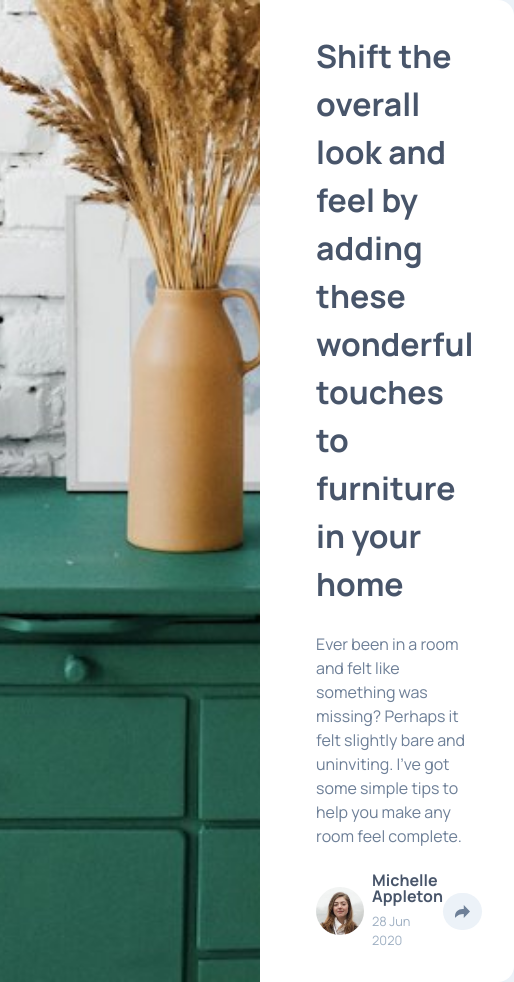
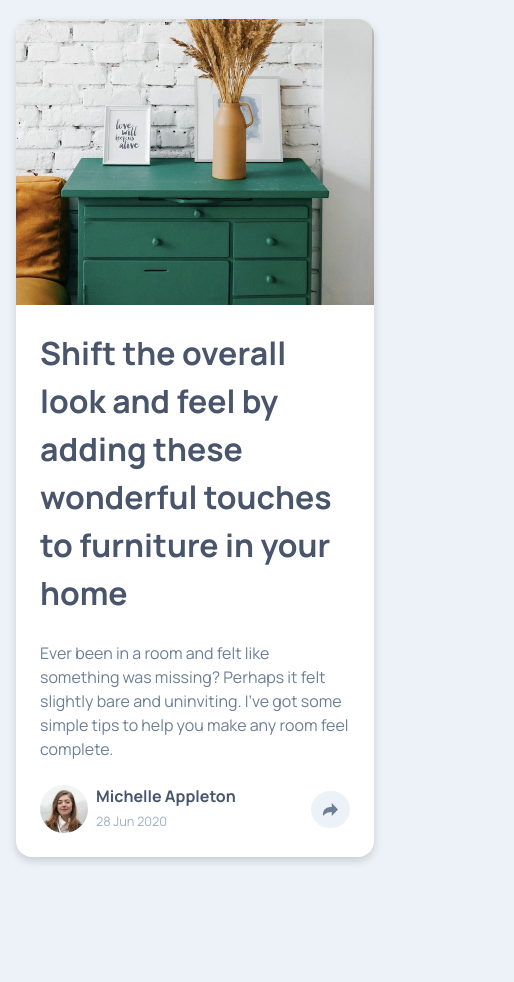
Before and after one commit to FernJBatista/Article-preview-component, a plain HTML site: page index.html in a window 390 px wide. Shown: the whole page, 514 px wide, since content can reach past the window. After the commit the page ends 876 px from the top, so only its background shows below. Drawn offline with Linux system fonts and the light colour scheme.

Commit message:
Added more styles

```diff
--- a/css/style.scss
+++ b/css/style.scss
@@ -157,6 +157,7 @@ main {
     border-radius: 1rem;
     background-color: white;
     max-width: 64rem;
+    box-shadow: 0 4px 8px rgba(0, 0%, 0%, 0.15);
 
     img.left-image {
         max-width: 24rem;
@@ -230,6 +231,22 @@ main {
                 cursor: pointer;
                 position: relative;
 
+                p.share-text {
+                    font-size: 0.8rem;
+                    letter-spacing: 0.25rem;
+                    color: var(--Grayish-Blue);
+                }
+
+                div.social-media {
+                    display: flex;
+                    flex-direction: row;
+                    align-items: center;
+                    gap: 1rem;
+
+                    img {
+                        cursor: pointer;
+                    }
+                }
                 div.tooltip {
                     display: none;
                     flex-direction: row;
@@ -242,25 +259,39 @@ main {
                     margin-bottom: 8rem;
                     box-shadow: 0 4px 8px rgba(0, 0%, 0%, 0.15);
                     cursor: default;
-
-                    p.share-text {
-                        font-size: 0.8rem;
-                        letter-spacing: 0.25rem;
-                        color: var(--Grayish-Blue);
-                    }
-
-                    div.social-media {
-                        display: flex;
-                        flex-direction: row;
-                        align-items: center;
-                        gap: 1rem;
-
-                        img {
-                            cursor: pointer;
-                        }
-                    }
+                    z-index: 1;
                 }
             }
         }
     }
 }
+
+@media screen and (max-width: 578px) {
+    body {
+        padding: 1rem;
+    }
+
+    main {
+        flex-direction: column;
+        padding: 0 0 1rem 0;
+
+        img.left-image {
+            width: 100%;
+            border-radius: 1rem 1rem 0 0;
+        }
+
+        div.article-content {
+            padding: 0 1.5rem 0.5rem 1.5rem;
+
+            div.share {
+                div.tooltip {
+                    /* display: flex !important;
+                    position: static !important; */
+                }
+            }
+        }
+    }
+}
+
+// Need to make the tooltip change for mobile, the author div
+// changes to the tooltip content.
```
Also changed, not shown: css/style.css.
